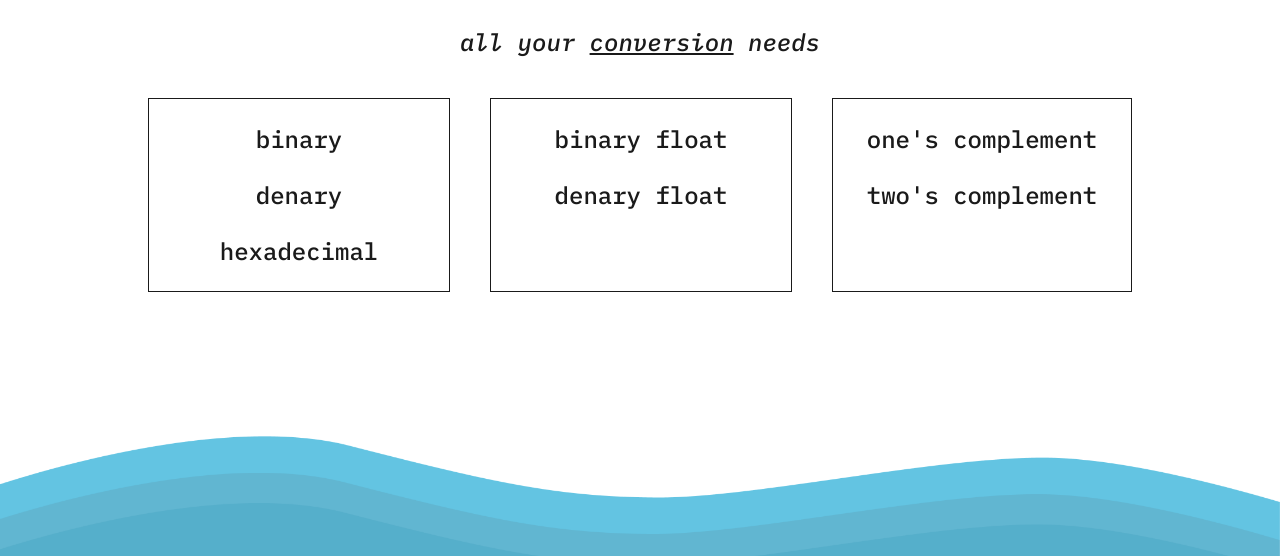
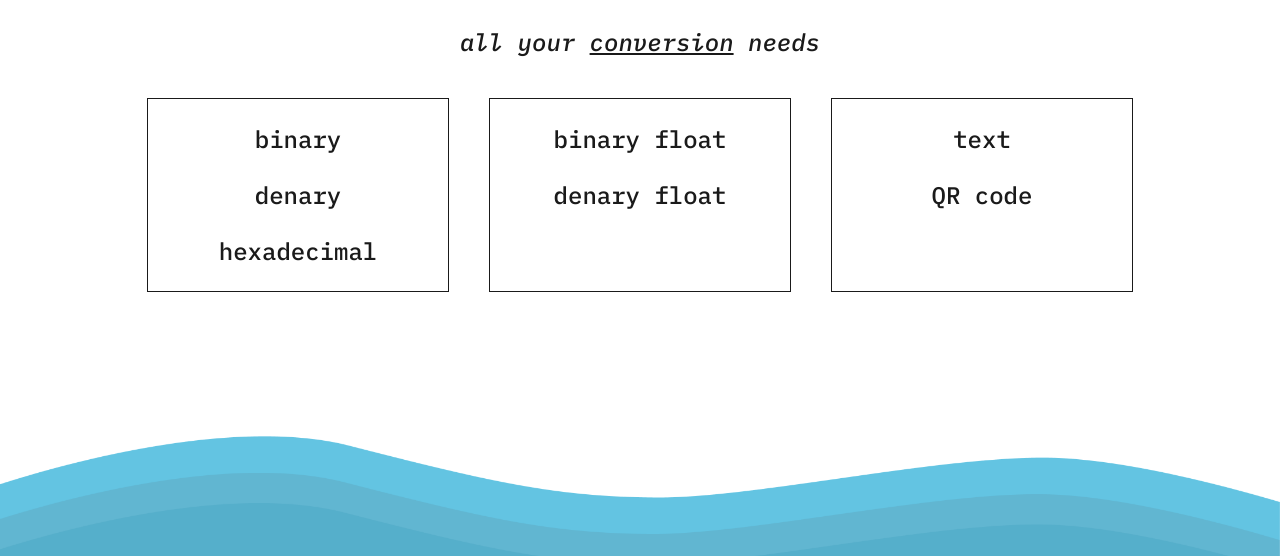
Before and after one commit to groovykiwi/bitcl, a plain HTML site: page index.html in a window 1280 px wide. Shown: the part 244-800 px from the top of the page. Drawn offline with Linux system fonts and the light colour scheme.

Commit message:
fix error

```diff
--- a/index.html
+++ b/index.html
@@ -42,8 +42,12 @@
         >
       </div>
       <div class="option">
-        <h3>one's complement</h3>
-        <h3>two's complement</h3>
+        <a href="./qrcode.html">
+          <div class="option" style="border: none; margin: auto">
+            <h3>text</h3>
+            <h3>QR code</h3>
+          </div>
+        </a>
       </div>
     </div>
   </body>
```
Also changed, not shown: binary.html (+6 -6 lines), float.html (+6 -5 lines).
